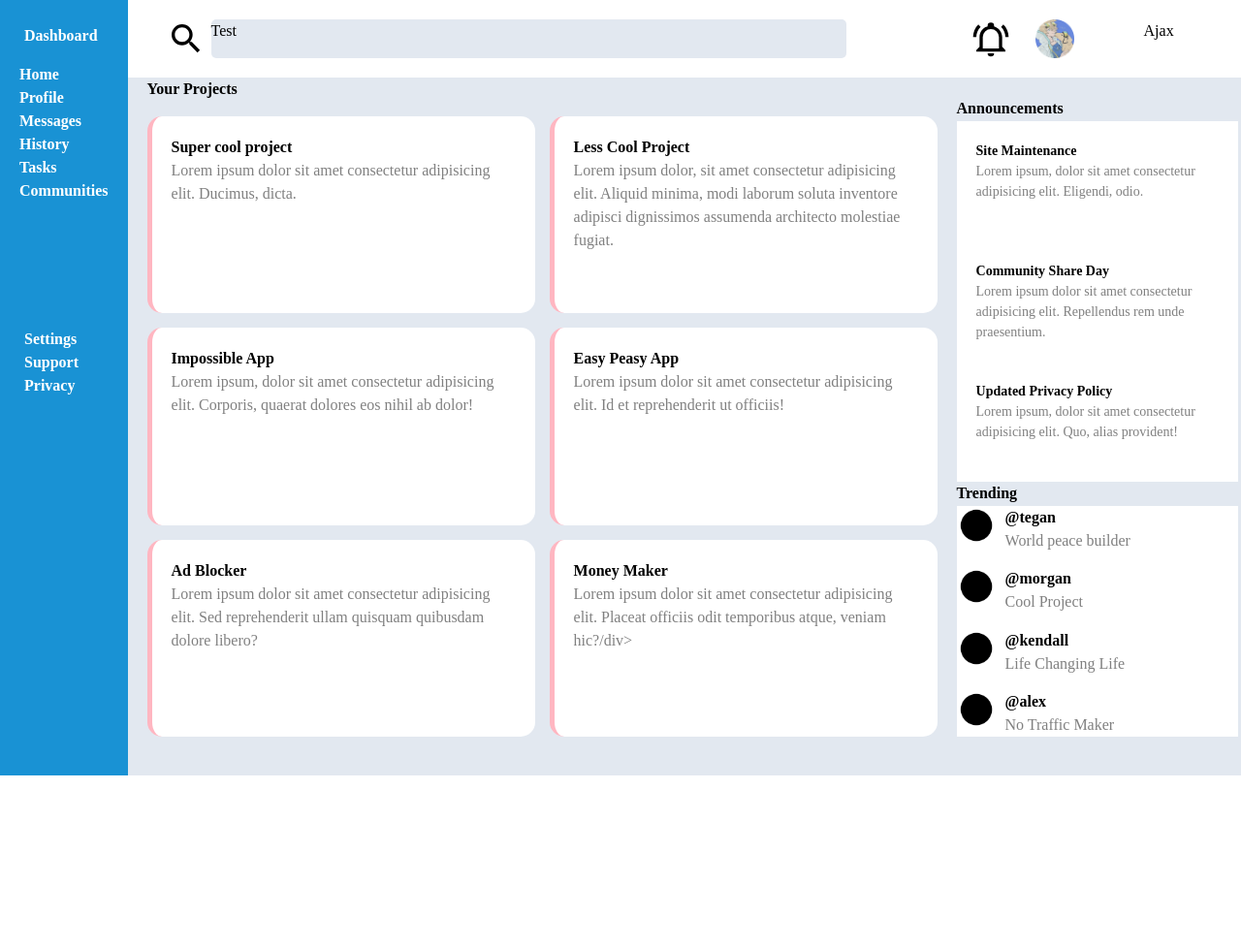
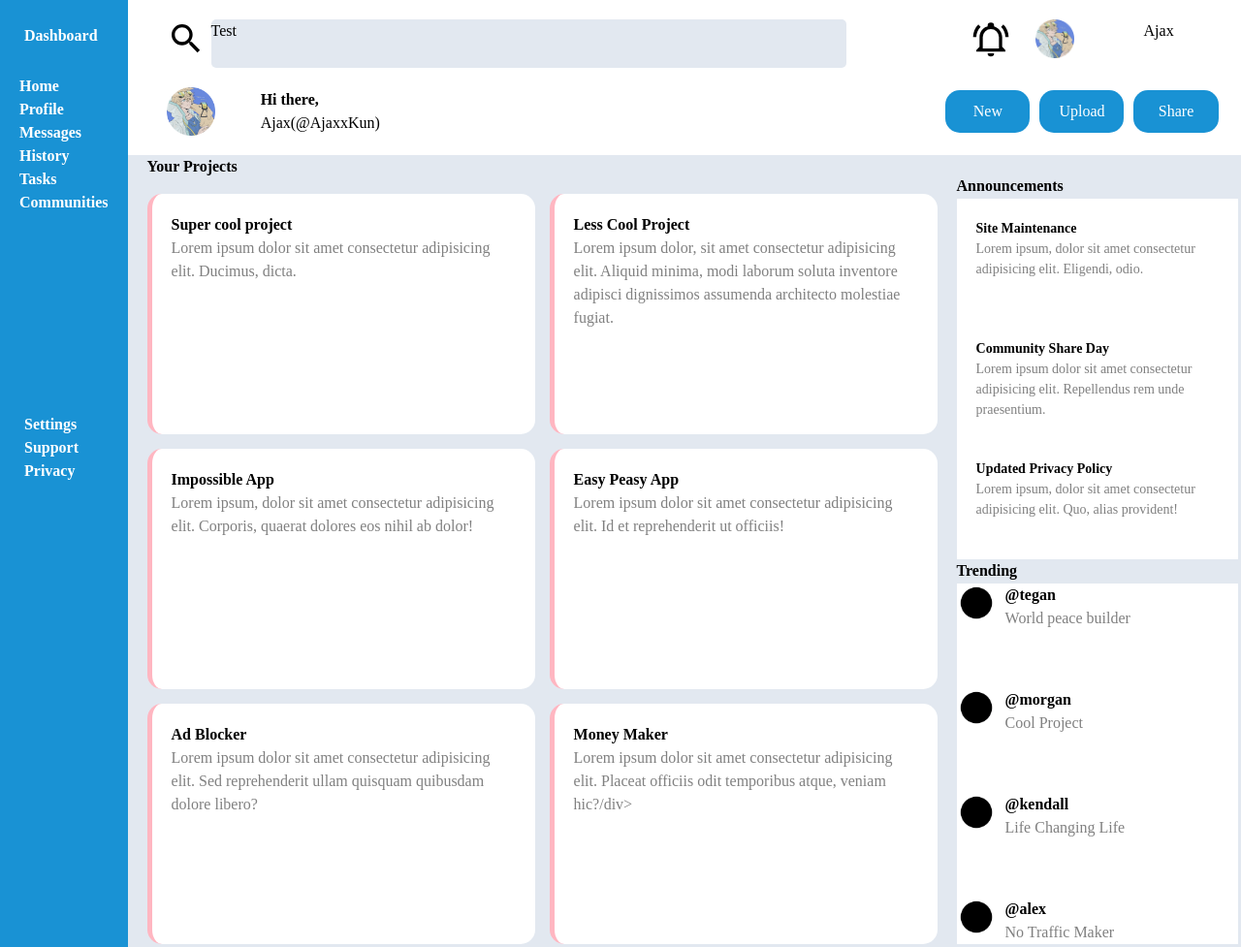
Before and after one commit to Sivasankar300/admin-dashboard, a plain HTML site: page index.html in a window 1280 px wide. Shown: the top 977 px of the page at 97% size. Before the commit the page ends 800 px from the top, so only its background shows below. Drawn offline with Linux system fonts and the light colour scheme.

Commit message:
Fix an issue with the bottom header being hidden
By giving it more VH units and giving the rest of the
elements fr units.

```diff
--- a/styles.css
+++ b/styles.css
@@ -43,7 +43,7 @@
   .container{
     display: grid;
     grid-template-columns: 1fr 5fr; /* Todo: Give it a minmax value */
-    grid-template-rows: 10vh repeat(3,30vh);
+    grid-template-rows: 20vh repeat(3,1fr);
   }
 
 
@@ -74,6 +74,9 @@
     background-color: white;
     grid-column: 2/3;
     padding: 0px 20px 0px 20px;
+
+    display: grid;
+    grid-template-rows: 1fr 1fr;
   }
 
   .topHeader{
@@ -81,7 +84,7 @@
     grid-template-columns: 1fr 16fr 4fr 2fr 3fr;
     justify-items: center;
 
-    padding: 20px;
+    padding: 20px 20px 0px 20px;
     gap:5px
   }
 
```
